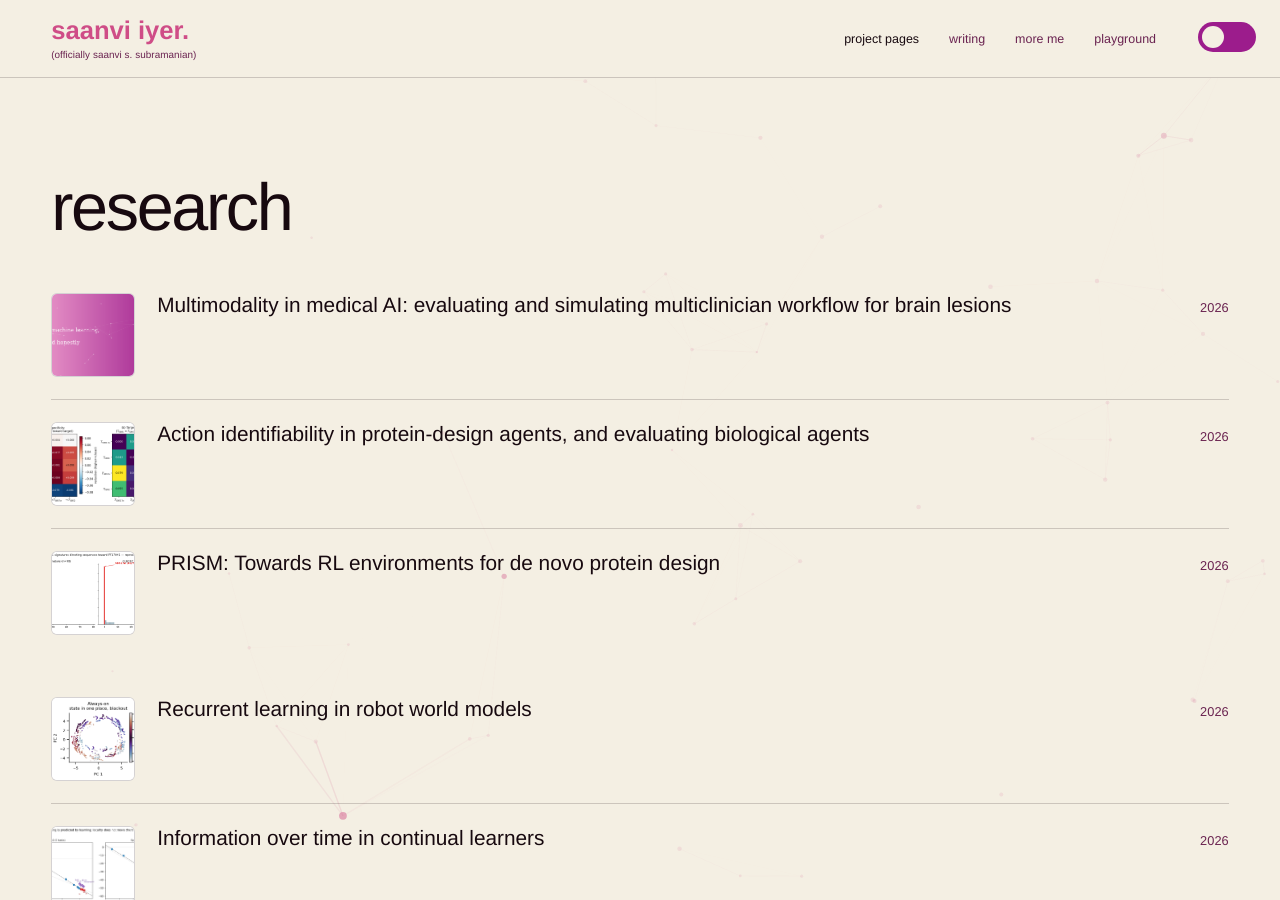
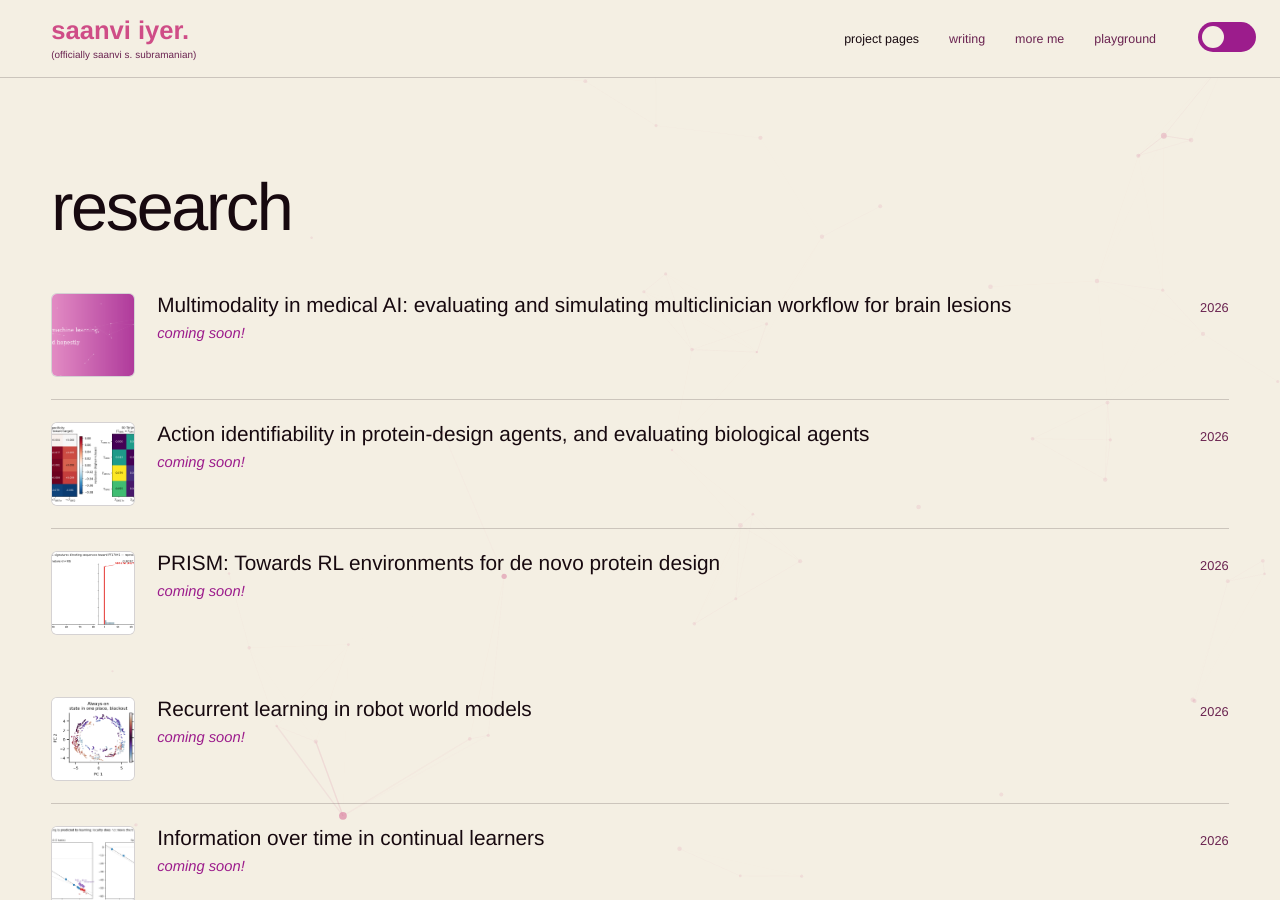
Before and after one commit to saanviiyer/saanviiyer.github.io, a Jekyll site: the page built from pages/projects-index.html, in a window 1280 px wide and 900 px high. Built offline with Jekyll 4.4.1, drawn with Linux system fonts in a browser that asks for light colours; some web fonts are replaced.

Commit message:
Mark the five research projects as coming soon

```diff
--- a/pages/projects-index.html
+++ b/pages/projects-index.html
@@ -12,6 +12,7 @@ permalink: /projects/
       <span class="pub-thumb"><img src="{{ '/assets/images/projects/cover-clinical.png' | relative_url }}" alt="Clinical machine learning"></span>
       <div class="pub-main">
         <h3 class="pub-title">Multimodality in medical AI: evaluating and simulating multiclinician workflow for brain lesions</h3>
+        <div class="pub-venue" style="color: var(--accent); font-style: italic;">coming soon!</div>
       </div>
       <div class="pub-year">2026</div>
     </div>
@@ -20,6 +21,7 @@ permalink: /projects/
       <span class="pub-thumb"><img src="{{ '/assets/images/projects/agentevals/identifiability-signatures.png' | relative_url }}" alt="Action identifiability"></span>
       <div class="pub-main">
         <h3 class="pub-title">Action identifiability in protein-design agents, and evaluating biological agents</h3>
+        <div class="pub-venue" style="color: var(--accent); font-style: italic;">coming soon!</div>
       </div>
       <div class="pub-year">2026</div>
     </div>
@@ -28,6 +30,7 @@ permalink: /projects/
       <span class="pub-thumb"><img src="{{ '/assets/images/prism-signature-steering/sbs17a-ranking.png' | relative_url }}" alt="PRISM"></span>
       <div class="pub-main">
         <h3 class="pub-title">PRISM: Towards RL environments for de novo protein design</h3>
+        <div class="pub-venue" style="color: var(--accent); font-style: italic;">coming soon!</div>
       </div>
       <div class="pub-year">2026</div>
     </div>
@@ -40,6 +43,7 @@ permalink: /projects/
       <span class="pub-thumb"><img src="{{ '/assets/images/projects/wm/faithful-ring.png' | relative_url }}" alt="Recurrent learning in robot world models"></span>
       <div class="pub-main">
         <h3 class="pub-title">Recurrent learning in robot world models</h3>
+        <div class="pub-venue" style="color: var(--accent); font-style: italic;">coming soon!</div>
       </div>
       <div class="pub-year">2026</div>
     </div>
@@ -48,6 +52,7 @@ permalink: /projects/
       <span class="pub-thumb"><img src="{{ '/assets/images/engram-continual-learning/locality.png' | relative_url }}" alt="Information over time in continual learners"></span>
       <div class="pub-main">
         <h3 class="pub-title">Information over time in continual learners</h3>
+        <div class="pub-venue" style="color: var(--accent); font-style: italic;">coming soon!</div>
       </div>
       <div class="pub-year">2026</div>
     </div>
```
